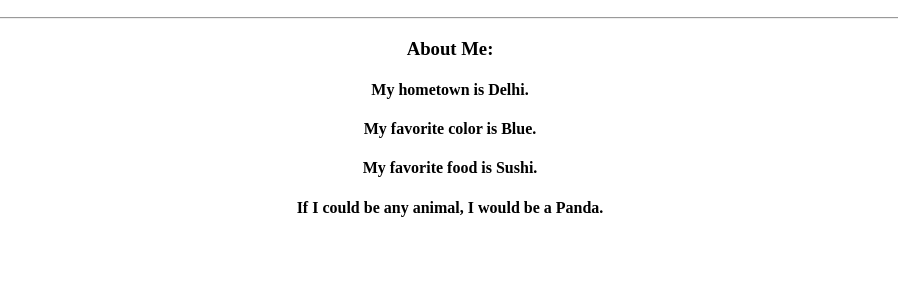
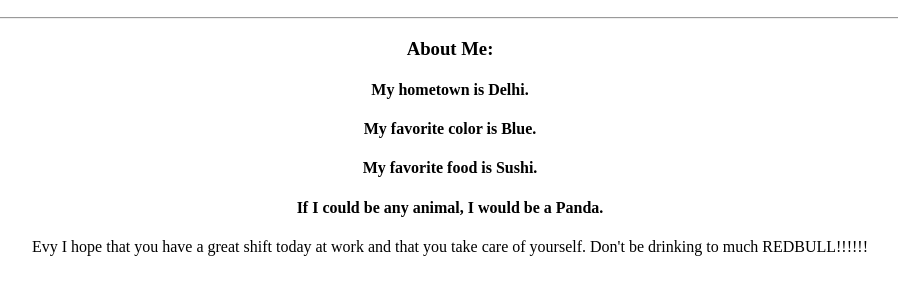
Before and after one commit to Pabs000/My-First-Repository, a plain HTML site: page index.html in a window 1280 px wide. Shown: the part 110-404 px from the top of the page, without its empty margins (190-1088 px from the left). Drawn offline with Linux system fonts and the light colour scheme.

Commit message:
Adding new paragraph text place holder

```diff
--- a/index.html
+++ b/index.html
@@ -15,6 +15,10 @@
                     <h4>My favorite color is Blue.</h4>
                     <h4>My favorite food is Sushi.</h4>
                     <h4>If I could be any animal, I would be a Panda.</h4>
+                    <p>
+                        Evy I hope that you have a great shift today at work and that you take care of yourself.
+                        Don't be drinking to much REDBULL!!!!!!
+                    </p>
             </div>
           </body>
         </html>
```
